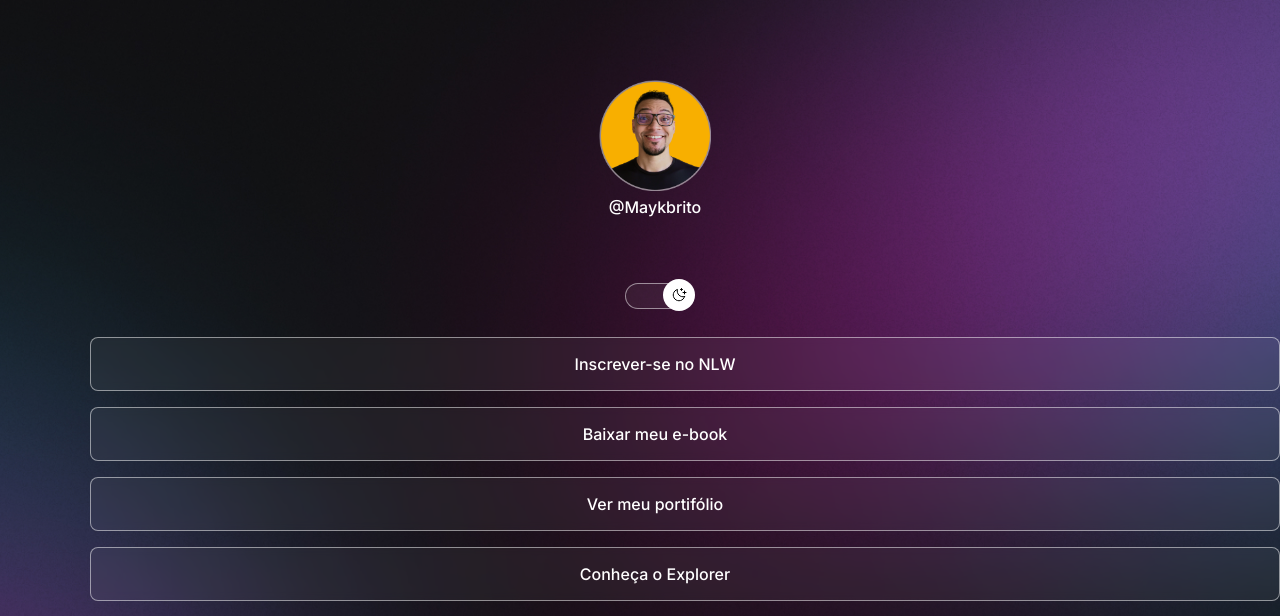
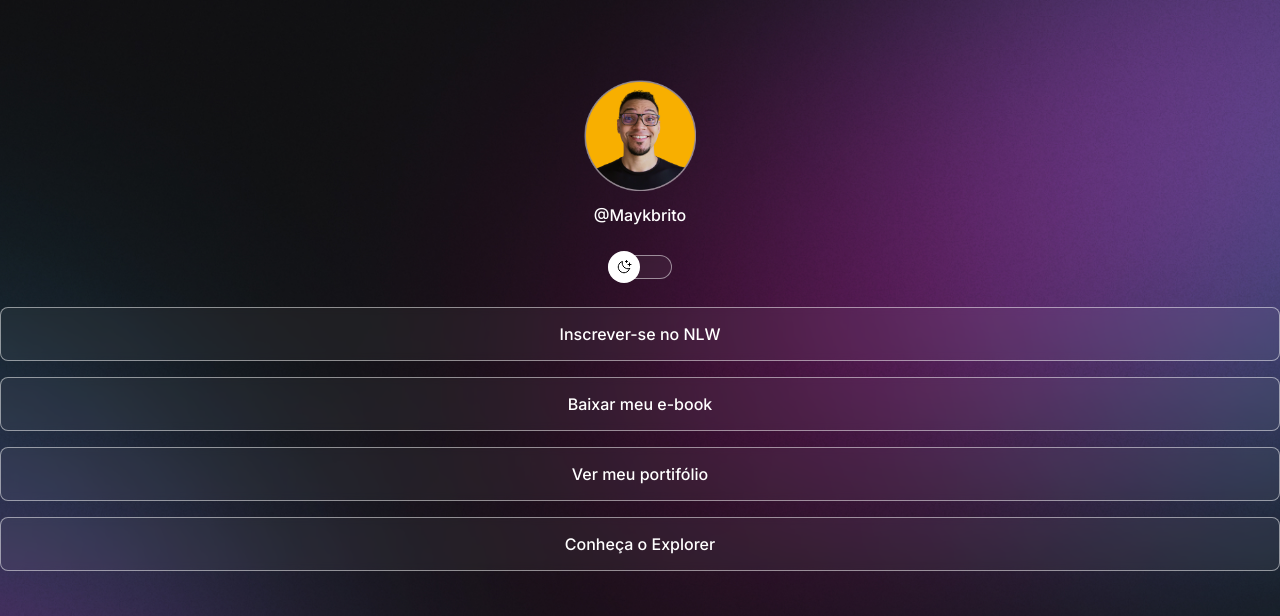
Before and after one commit to Andreyrodrigues95/Projeto, a plain HTML site: page index.html in a window 1280 px wide. Shown: the top 616 px of the page. Drawn offline with nearby package versions, Linux system fonts and the light colour scheme.

Commit message:
Update style.css

```diff
--- a/style.css
+++ b/style.css
@@ -1,48 +1,43 @@
 * {
     margin: 0;
     padding: 0;
-  padding-left: 30px;
-  text-indent: -60px;
+    box-sizing: border-box;
 }
-
 :root {
     --text-color: white;
-  --bg-url: url(./Assets/bg-mobile.jpg);
+    --bg-url: url(assets/bg-mobile.jpg);
     --stroke-color: rgba(255, 255, 255, 0.5);
     --surface-color: rgba(255, 255, 255, 0.05);
     --surface-color-hover: rgba(0, 0, 0, 0.02);
-  --highlight-color: rgba(255, 255, 255, 0.2);
+    --highlight-color: rgba(255, 255, 255, 0.1);
     --switch-bg-url: url(./assets/moon.stars.svg);
 }
 
 .light {
     --text-color: black;
-  --bg-url: url(./Assets/bg-mobile-light.jpg);
+    --bg-url: url(assets/bg-mobile-light.jpg);
     --stroke-color: rgba(0, 0, 0, 0.5);
     --surface-color: rgba(0, 0, 0, 0.05);
     --surface-color-hover: rgba(0, 0, 0, 0.02);
     --highlight-color: rgba(0, 0, 0, 0.1);
     --switch-bg-url: url(./assets/sun.svg);
 }
+body {
 
-body {
     background: var(--bg-url) no-repeat top center/cover;
     height: 100vh;
 }
-
 body * {
-  font-family: "Inter", sans-serif;
+    font-family: 'Inter', sans-serif;
     color: var(--text-color);
 }
 
 #container {
     width: 100%;
-  max-width: 288px;
+    max-width: 588px;
     margin: 56px auto 0px;
-  padding: 0 24px;
+    padding: 0 24px
 }
-
-/* Profile */
 #profile {
     text-align: center;
     padding: 24px;
@@ -50,16 +45,15 @@
 #profile img {
     width: 112px;
 }
-
 #profile p {
 font-weight: 500;
 line-height: 24px;
+margin-top: 8px;
 }
 
-/* Switch */
 #switch {
     position: relative;
-  width: 120px;
+    width: 64px;
 
     margin: 4px auto;
 }
@@ -71,65 +65,71 @@
 border: 0;
 border-radius: 50%;
 
-  position: relative;
-  top: 32px;
-  right: 0;
-  left: 98px;
+position: absolute;
+top: 50%;
+left: 0;
 z-index: 1;
+transform: translateY(-50%);
 
-  animation: slide-back 0.4s;
+animation: slide-back 0.2s;
 }
 
 .light #switch button {
     animation: slide-in 0.4s forwards;
+
 }
 
 #switch button:hover {
-  outline: 8px solid var(--highlight-color);
+    outline: 8px solid var(--highlight-color)
 }
 
 #switch span {
 display: block;
-  width: 30px;
+width: 64px;
 height: 24px;
 background: var(--surface-color);
 border: 1px solid var(--stroke-color);
-  -webkit-backdrop-filter: blur(4px);
+backdrop-filter: blur(4px);
 border-radius: 9999px;
+
 }
 
-/* Links */
+
 ul {
     list-style: none;
+
     display: flex;
     flex-direction: column;
     gap: 16px;
 
     padding: 24px 0;
+
 }
 
 ul li a {
+
     display: flex;
     align-items: center;
     justify-content: center;
+
     padding: 16px 24px;
+
     background: var(--surface-color);
     border: 1px solid var(--stroke-color);
     border-radius: 8px;
     backdrop-filter: blur(4px);
-  -webkit-backdrop-filter: blur(4px);
+
     text-decoration: none;
     font-weight: 500;
+
     transition: background 0.2s;
 }
 
-/* pseudo-selector */
 ul li a:hover {
     background: var(--surface-color-hover);
     border: 1.5px solid var(--text-color);
 }
 
-/* Social Links */
 #social-links {
     display: flex;
     justify-content: center;
@@ -153,42 +153,34 @@
 background: var(--highlight-color);
 }
 
-.icon {
-  position: relative;
-}
-
 footer {
     padding: 24px 0;
     text-align: center;
     font-size: 14px;
 }
 
-/* Media queries */
 @media (min-width: 700px) {
     :root {
         --bg-url: url(./assets/bg-desktop.jpg);
     }
-
     .light {
         --bg-url: url(./assets/bg-desktop-light.jpg);
     }
 }
 
-/* animation */
 @keyframes slide-in {
     from {
-    left: 100;
+        left: 0;
     }
     to {
         left: 50%;
     }
 }
-
 @keyframes slide-back {
     from {
         left: 50%;
     }
+}
     to {
-    left: 100;
+        left: 0;
 }
-}
```
Lines whose indentation alone changed are shown as unchanged.
